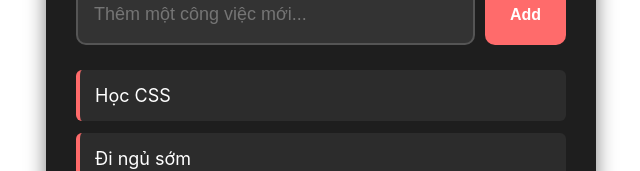
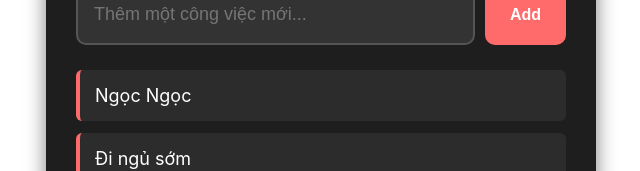
Before and after one commit to duongminh318/My_ReactJS, a React (Vite) app in the folder hoidan/example_code/01-react-vite-hoidanit-starter-master/: page / in a window 1280 px wide. Shown: the part 150-321 px from the top of the page, without its empty margins (319-959 px from the left). Built offline with nearby package versions, Linux system fonts and the light colour scheme.

Commit message:
chapter 5, #34: props chuyển giá trị từ cha sang con

```diff
--- a/hoidan/example_code/01-react-vite-hoidanit-starter-master/src/App.jsx
+++ b/hoidan/example_code/01-react-vite-hoidanit-starter-master/src/App.jsx
@@ -6,7 +6,12 @@ import reactLogo from './assets/react.svg'
 
 const App = () => {
 
-
+const hoidanit= "Ngọc Ngọc ";
+const age= 25;
+const data= {
+  address: "Cần Thơ",
+  country: "Việt Nam"
+}
 
   return (
 
@@ -16,7 +21,11 @@ const App = () => {
 
      <TodoNew/>
 
-     <TodoData/>
+     <TodoData
+      name= {hoidanit}
+      age= {age}
+      data={data}
+     />
 
       <div className="todo-image">
            <img src={reactLogo} className="logo" alt="React logo" />
--- a/hoidan/example_code/01-react-vite-hoidanit-starter-master/src/components/todo/TodoData.jsx
+++ b/hoidan/example_code/01-react-vite-hoidanit-starter-master/src/components/todo/TodoData.jsx
@@ -1,8 +1,19 @@
-const TodoData = () => {
+const TodoData = (props) => {
+    // {
+    //     name: "Eric",
+    //     age: 25,
+    //     data: {}
+    // }
 
+   const{name, age, data} = props;      // tương tự như const name= props.name;
+    // const{address, country} =data;
+
+    console.log(">>> check props: ", props);
     return (
         <div className="todo-data">
-            <div className="task-item">Học CSS</div>
+            {/* <div className="task-item">{props.name}</div> */}
+            <div className="task-item">{name}</div>
+            {/* <div className="task-item">{country}</div> */}
             <div className="task-item">Đi ngủ sớm</div>
         </div>
 
```
